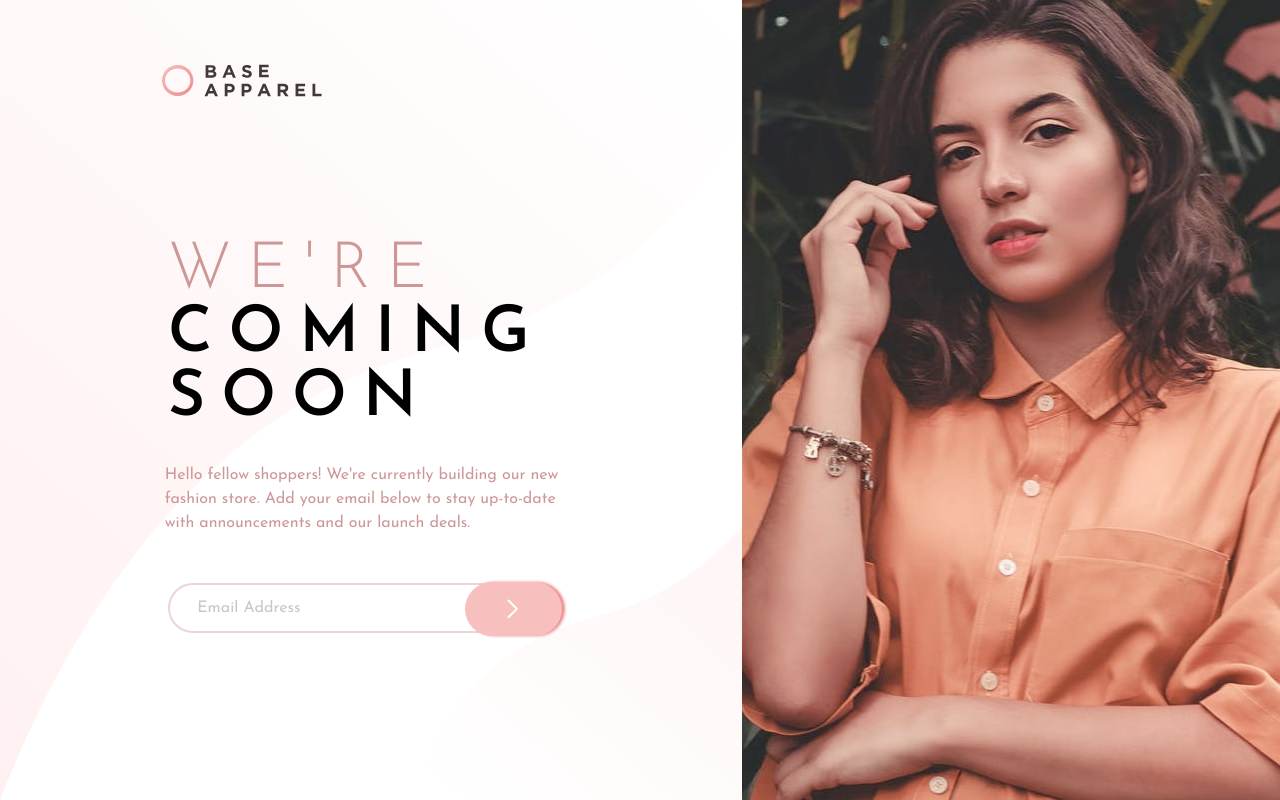
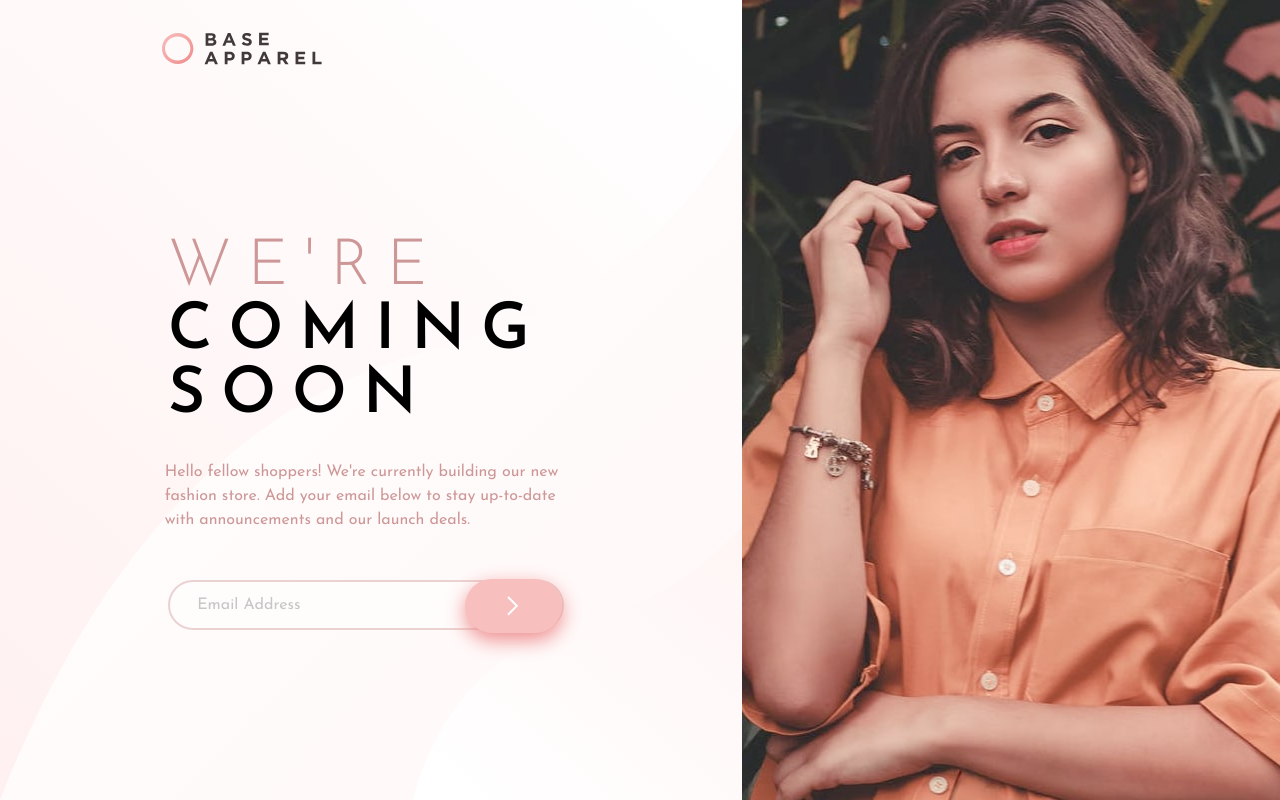
Before and after one commit to amrmabdelazeem/apparel-coming-soon, a React (Create React App) app: page / in a window 1280 px wide. Built offline with nearby package versions, Linux system fonts and the light colour scheme.

Commit message:
Add new error styling and few backround adjsutments

```diff
--- a/public/css/styles.css
+++ b/public/css/styles.css
@@ -1,5 +1,5 @@
 :root{
-    --desatured-red: hsl(0, 36%, 70%);
+    --desatured-red: #ce9797;
     --soft-red: hsl(0, 93%, 68%);
     --dark-gray-red:hsl(0, 6%, 24%);
     --Linear-one: linear-gradient(135deg,hsl(0, 0%, 100%), hsl(0, 100%, 98%));
@@ -11,16 +11,17 @@
 
 }
 
-body,html{
+body{
     margin: 0;
     padding: 0;
+    background: var(--Linear-one);
 }
 .container{
-    background: var(--Linear-one);
     min-width: 370px;
 }
 .logo{
-    margin: 2rem 0 1.5rem 2rem;
+    margin: 0 0 1.5rem 2rem;
+    padding-top: 2rem;
 
 }
 
@@ -69,11 +70,12 @@ input{
     height: 2.5rem;
     margin-left: 1.7rem;
     margin-top: 1rem;
-    margin-bottom: 2rem;
+    /* margin-bottom: 2rem; */
     text-indent: 1rem;
     border-radius: 50px;
     border: 2px solid var(--desatured-red);
-    opacity: 0.4;
+    background-repeat: no-repeat;
+    opacity: .4;
 }
 button{
     position: relative;
@@ -81,7 +83,7 @@ button{
     height: 2.8rem;
     border-radius: 50px;
     border: none;
-    bottom: 4.8rem;
+    bottom: 2.8rem;
     left: 16.5rem;
     background: #f8bfbf;
     background-image: -webkit-linear-gradient(top, #f8bfbf, #ee8c8c);
@@ -89,12 +91,22 @@ button{
     background-image: -ms-linear-gradient(top, #f8bfbf, #ee8c8c);
     background-image: -o-linear-gradient(top, #f8bfbf, #ee8c8c);
     background-image: linear-gradient(to bottom, #f8bfbf, #ee8c8c);
-    -webkit-box-shadow: 3px 0px 3px #ee8c8c;
-    -moz-box-shadow: 3px 0px 3px #ee8c8c;
-    box-shadow: 3px 0px 3px #ee8c8c;
+    -webkit-box-shadow: 0px 7px 20px #ee8c8c;
+    -moz-box-shadow: 0px 7px 20px #ee8c8c;
+    box-shadow: 0px 7px 20px #ee8c8c;
     background-image: url("/images/icon-arrow.svg");
     background-repeat: no-repeat;
     background-position: center;
+    cursor: pointer;
+}
+
+#error{
+    text-align: left;
+    margin-top: -2.5rem;
+    margin-left: 3rem;
+    font-size: 12px;
+    padding-bottom: 2rem;
+    visibility: hidden;
 }
 
 @media (min-width: 1000px){
```
